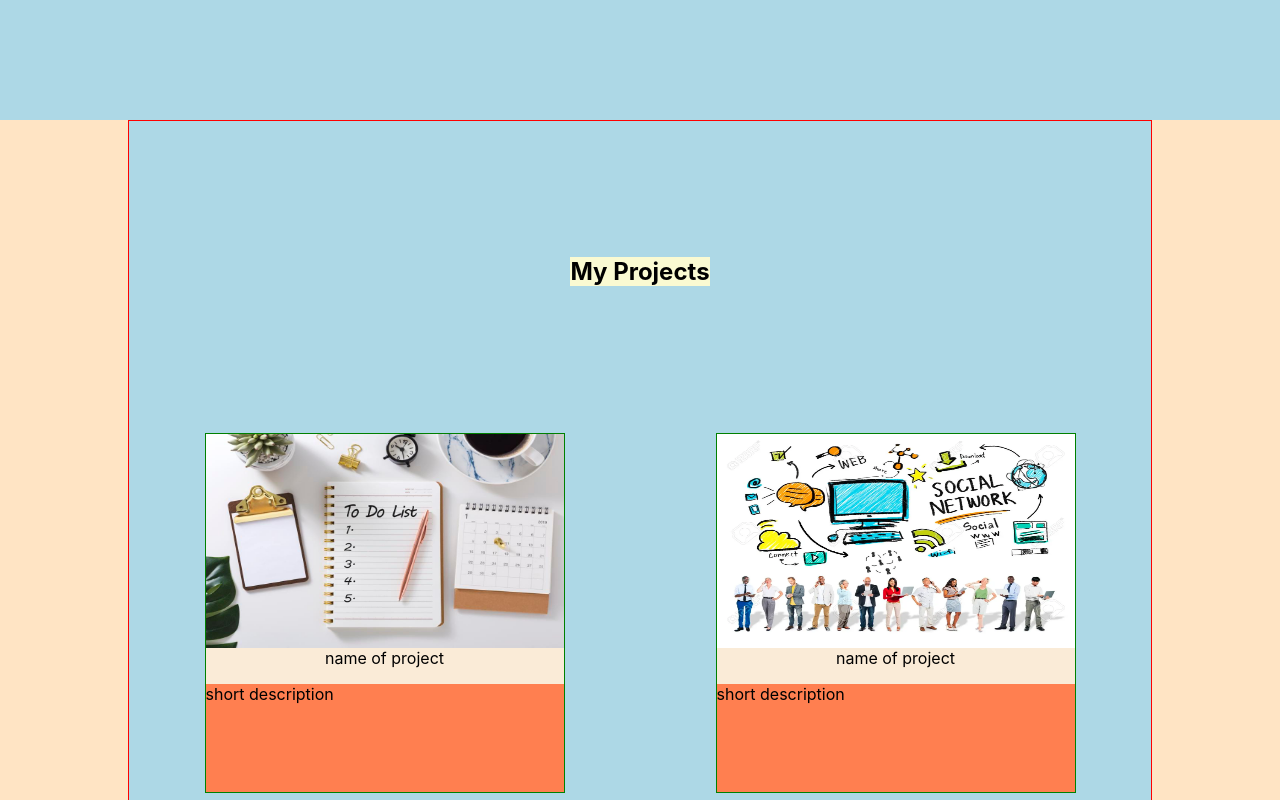
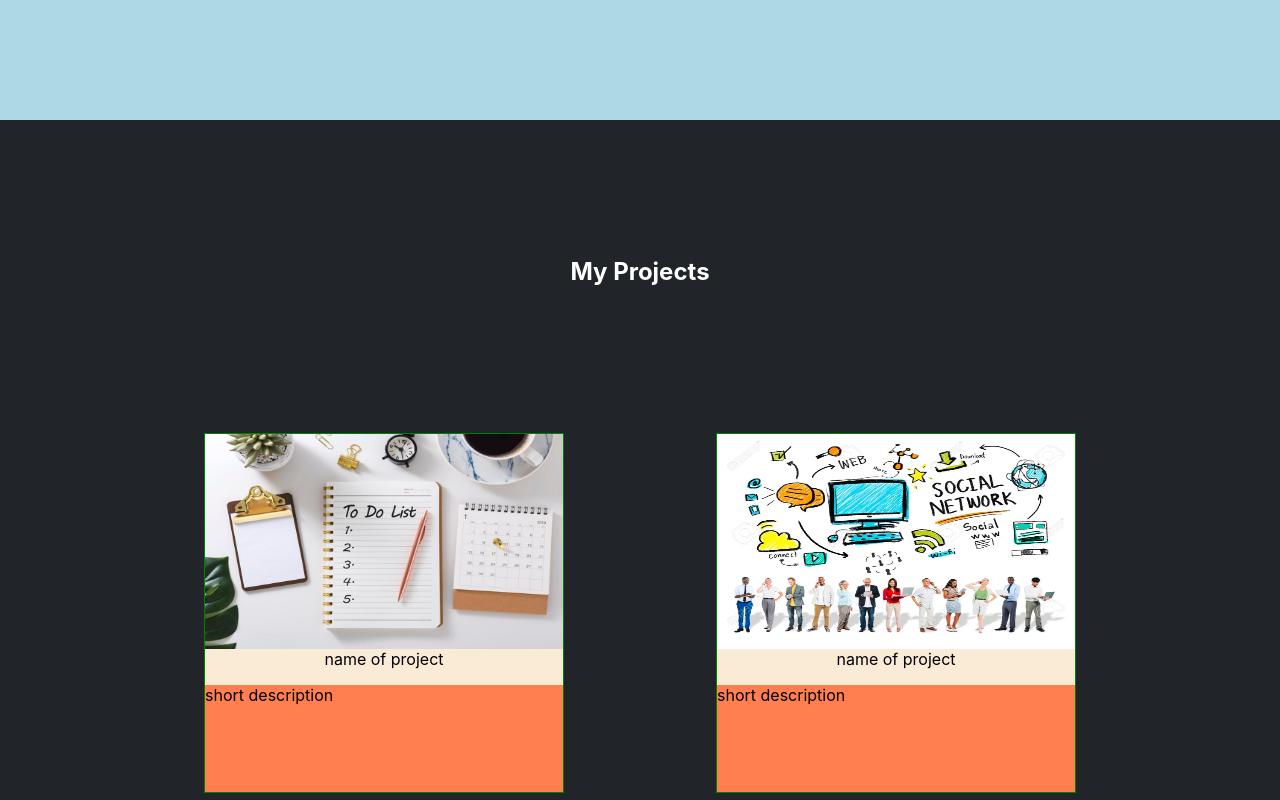
Before and after one commit to DmitryPatskalev/portfolio, a React (Create React App) app: page / in a window 1280 px wide. Shown: the part 1560-2360 px from the top of the page. Built offline with nearby package versions, Linux system fonts and the light colour scheme.

Commit message:
02_Made_BGC_and_FontF

```diff
--- a/src/App.css
+++ b/src/App.css
@@ -1,5 +1,8 @@
 * {
    box-sizing: border-box;
+   --body-font: "Nunito",Helvetica,Arial,sans-serif;
+   --title-font: "Saira",Helvetica,Arial,sans-serif;
+   --primary-color-rgb: 207,31,31;
 }
 
 .App {
--- a/src/common/styles/Container.module.css
+++ b/src/common/styles/Container.module.css
@@ -5,6 +5,5 @@
    flex-wrap: wrap;
    height: 100%;
    width: 80%;
-   border: 1px solid red;
    margin: 0 auto;
 }
--- a/src/projects/Projects.js
+++ b/src/projects/Projects.js
@@ -1,8 +1,8 @@
 import React from 'react';
 import s from './Projects.module.css'
 import style from "../common/styles/Container.module.css";
-import todolist from '../img/todolist.jpeg'
-import social from './../img/social.jpeg'
+import {Project} from "./project/Project";
+
 
 export const Projects = () => {
    return (
@@ -10,20 +10,7 @@ export const Projects = () => {
         <div className={`${style.container} ${s.projectContainer}`}>
            <h2 className={s.title}>My Projects</h2>
            <div className={s.projectItems}>
-              <div className={s.project}>
-                 <div className={s.avatarProject}>
-                    <img className={s.projectImg} src={todolist} alt={'todolist'}/>
-                 </div>
-                 <div className={s.projectName}>name of project</div>
-                 <div className={s.projectDescription}>short description</div>
-              </div>
-              <div className={s.project}>
-                 <div className={s.avatarProject}>
-                    <img className={s.projectImg} src={social} alt={'social'}/>
-                 </div>
-                 <div className={s.projectName}>name of project</div>
-                 <div className={s.projectDescription}>short description</div>
-              </div>
+              <Project/>
            </div>
         </div>
      </div>
--- a/src/projects/Projects.module.css
+++ b/src/projects/Projects.module.css
@@ -1,17 +1,15 @@
 .projectsBlock {
-    background-color: bisque;
+   background-color:  #212529;
 }
 
 .projectContainer {
     flex-direction: column;
     min-height: 100vh;
-    background-color: lightblue;
     justify-content: space-evenly;
-
 }
 
 .title {
-    background-color: lightgoldenrodyellow;
+    color: white;
 }
 
 .projectItems {
@@ -19,41 +17,4 @@
     flex-direction: row;
     width: 100%;
     flex-wrap: wrap;
-
 }
-
-.project {
-    display: flex;
-    flex-direction: column;
-    width: 360px;
-    height: 360px;
-    border: 1px solid green;
-    background-color: cornflowerblue;
-    margin: 10px auto;
-}
-
-.avatarProject {
-    align-items: center;
-    width: 100%;
-    height: 60%;
-}
-
-.projectImg {
-    width: 100%;
-    height: 100%;
-    object-fit: fill;
-}
-
-.projectName {
-    width: 100%;
-    height: 10%;
-    background-color: antiquewhite;
-    text-align: center;
-}
-
-
-.projectDescription {
-    width: 100%;
-    height: 30%;
-    background-color: coral;
-}
--- /dev/null
+++ b/src/projects/project/Project.js
@@ -0,0 +1,26 @@
+import React from 'react';
+import s from "./Project.module.css";
+import todolist from "../../img/todolist.jpeg";
+import social from "../../img/social.jpeg";
+
+
+const projects = [
+   {id: 1, img: todolist, title: 'name of project', description: 'short description'},
+   {id: 2, img: social, title: 'name of project', description: 'short description'},
+]
+
+export const Project = () => {
+   return (
+     <>
+        {projects.map(p => {
+           return <div className={s.project}>
+              <div key={p.id} className={s.avatarProject}>
+                 <img className={s.projectImg} src={p.img} alt={'todolist'}/>
+              </div>
+              <div className={s.projectName}>{p.title}</div>
+              <div className={s.projectDescription}>{p.description}</div>
+           </div>
+        })}
+     </>
+   );
+};
--- /dev/null
+++ b/src/projects/project/Project.module.css
@@ -0,0 +1,34 @@
+.project {
+    display: flex;
+    flex-direction: column;
+    width: 360px;
+    height: 360px;
+    border: 1px solid green;
+    margin: 10px auto;
+}
+
+.avatarProject {
+    align-items: center;
+    width: 100%;
+    height: 60%;
+}
+
+.projectImg {
+    width: 100%;
+    height: 100%;
+    object-fit: fill;
+}
+
+.projectName {
+    width: 100%;
+    height: 10%;
+    background-color: antiquewhite;
+    text-align: center;
+}
+
+
+.projectDescription {
+    width: 100%;
+    height: 30%;
+    background-color: coral;
+}
```
